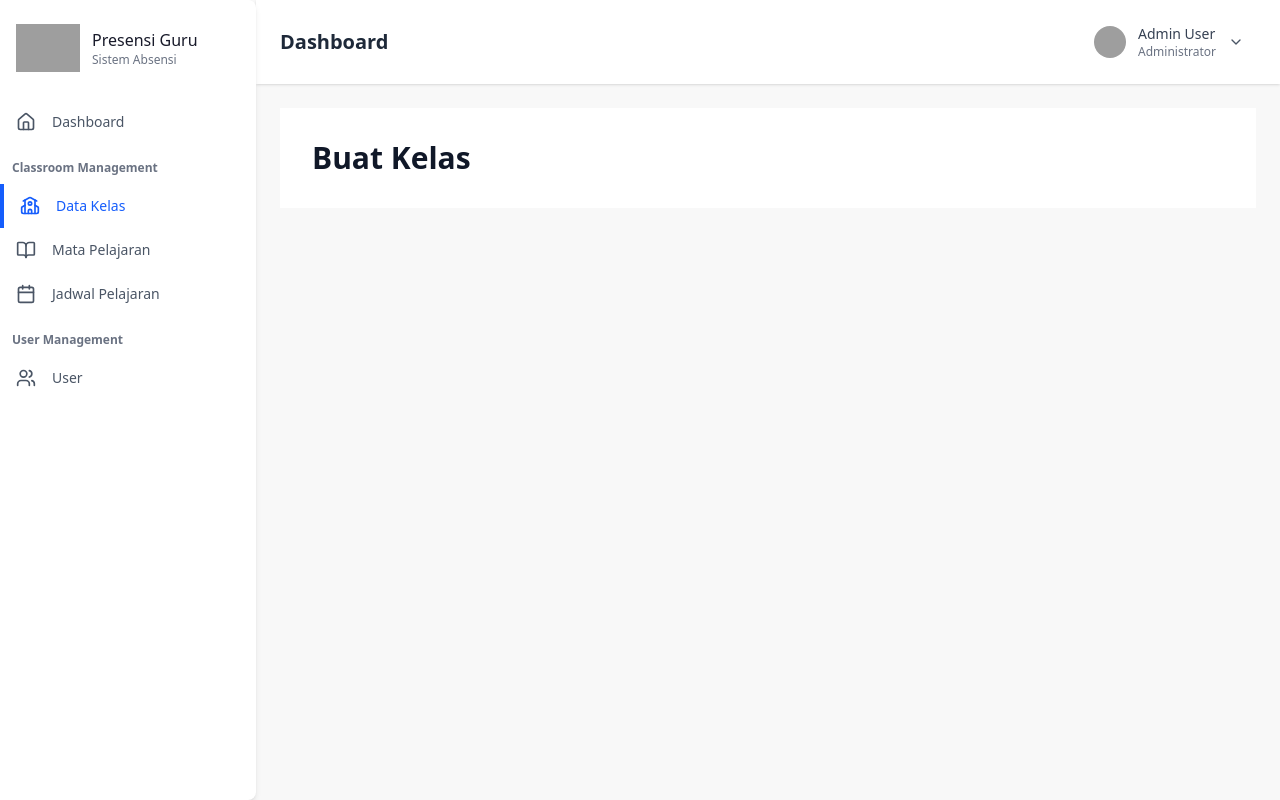
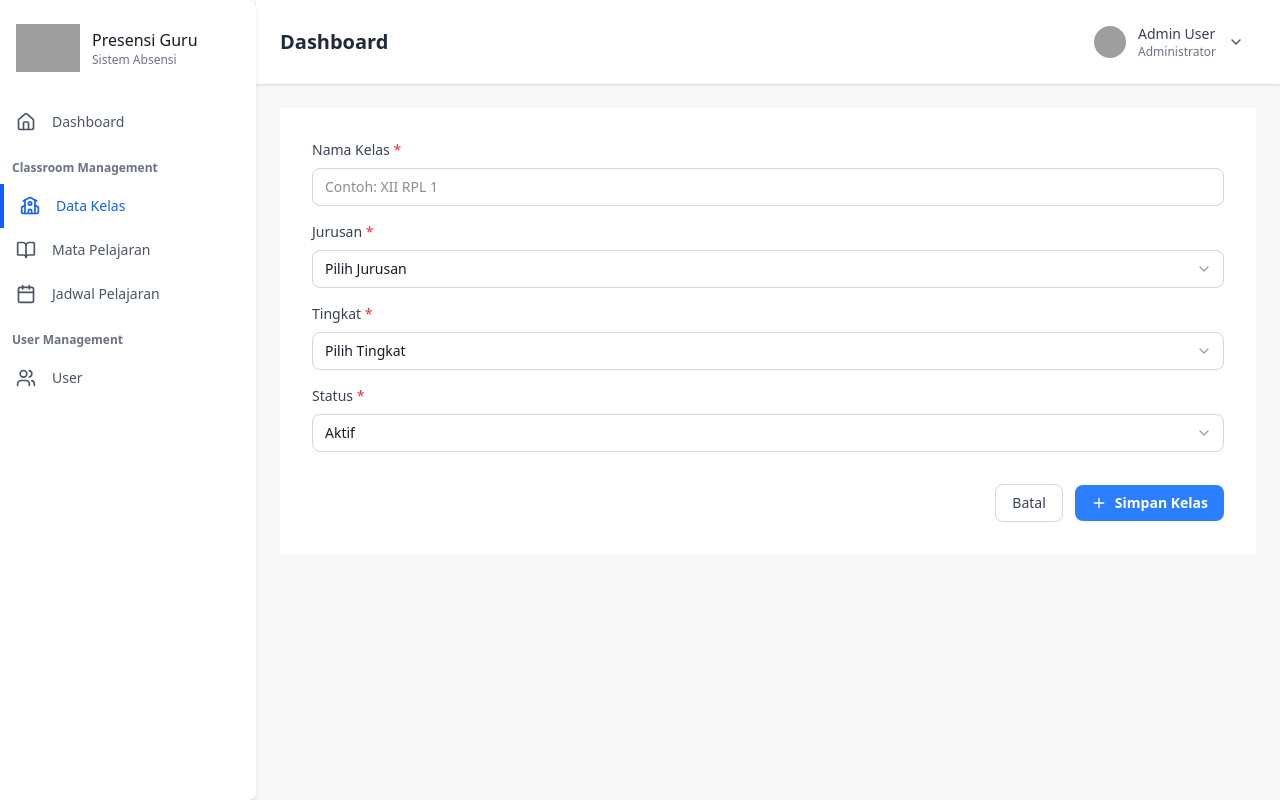
Before and after one commit to nesyaalviani/landing-presensi-guru, a Nuxt app: page /classroom/create in a window 1280 px wide. Built offline with nearby package versions, Linux system fonts and the light colour scheme; grey boxes are pictures that could not be loaded.

Commit message:
add classroom form for example

```diff
--- a/app/components/ClassroomForm.vue
+++ b/app/components/ClassroomForm.vue
@@ -1,5 +1,95 @@
 <template>
     <section class="px-4 sm:px-6 lg:px-8 py-8 bg-white">
-        <h1 class="text-3xl font-bold text-gray-900">Buat Kelas</h1>
+        <form @submit.prevent="handleSubmit" class="space-y-4">
+            <!-- Nama Kelas -->
+            <div>
+                <label for="nama-kelas" class="block text-sm font-medium text-gray-700 mb-2">
+                    Nama Kelas <span class="text-red-500">*</span>
+                </label>
+                <input id="nama-kelas" v-model="formData.namaKelas" type="text" placeholder="Contoh: XII RPL 1" required
+                    class="w-full px-3 py-2 text-sm border border-gray-300 rounded-lg focus:ring-2 focus:ring-blue-500 focus:border-transparent outline-none" />
+            </div>
+
+            <!-- Jurusan -->
+            <div>
+                <label for="jurusan" class="block text-sm font-medium text-gray-700 mb-2">
+                    Jurusan <span class="text-red-500">*</span>
+                </label>
+                <div class="relative">
+                    <select id="jurusan" v-model="formData.jurusan" required
+                        class="w-full pl-3 pr-10 py-2 text-sm border border-gray-300 rounded-lg focus:ring-2 focus:ring-blue-500 focus:border-transparent outline-none appearance-none bg-white">
+                        <option value="" disabled>Pilih Jurusan</option>
+                        <option value="rpl">Rekayasa Perangkat Lunak</option>
+                        <option value="perhotelan">Perhotelan</option>
+                    </select>
+                    <ChevronDown
+                        class="absolute right-3 top-1/2 transform -translate-y-1/2 h-4 w-4 text-gray-400 pointer-events-none" />
+                </div>
+            </div>
+
+            <!-- Tingkat -->
+            <div>
+                <label for="tingkat" class="block text-sm font-medium text-gray-700 mb-2">
+                    Tingkat <span class="text-red-500">*</span>
+                </label>
+                <div class="relative">
+                    <select id="tingkat" v-model="formData.tingkat" required
+                        class="w-full pl-3 pr-10 py-2 text-sm border border-gray-300 rounded-lg focus:ring-2 focus:ring-blue-500 focus:border-transparent outline-none appearance-none bg-white">
+                        <option value="" disabled>Pilih Tingkat</option>
+                        <option value="X">X</option>
+                        <option value="XI">XI</option>
+                        <option value="XII">XII</option>
+                    </select>
+                    <ChevronDown
+                        class="absolute right-3 top-1/2 transform -translate-y-1/2 h-4 w-4 text-gray-400 pointer-events-none" />
+                </div>
+            </div>
+
+            <!-- Status -->
+            <div>
+                <label for="status" class="block text-sm font-medium text-gray-700 mb-2">
+                    Status <span class="text-red-500">*</span>
+                </label>
+                <div class="relative">
+                    <select id="status" v-model="formData.status" required
+                        class="w-full pl-3 pr-10 py-2 text-sm border border-gray-300 rounded-lg focus:ring-2 focus:ring-blue-500 focus:border-transparent outline-none appearance-none bg-white">
+                        <option value="" disabled>Pilih Status</option>
+                        <option value="aktif">Aktif</option>
+                        <option value="nonaktif">Non-Aktif</option>
+                    </select>
+                    <ChevronDown
+                        class="absolute right-3 top-1/2 transform -translate-y-1/2 h-4 w-4 text-gray-400 pointer-events-none" />
+                </div>
+            </div>
+
+            <!-- Action Buttons -->
+            <div class="flex items-center justify-end gap-3 pt-4">
+                <NuxtLink to="/classroom"
+                    class="px-4 py-2 text-sm font-medium text-gray-700 bg-white border border-gray-300 rounded-lg hover:bg-gray-50 focus:outline-none focus:ring-2 focus:ring-offset-2 focus:ring-blue-500 transition-colors">
+                    Batal
+                </NuxtLink>
+                <button type="submit"
+                    class="flex items-center gap-2 px-4 py-2 text-sm font-semibold text-white bg-blue-500 rounded-lg hover:bg-blue-600 focus:outline-none focus:ring-2 focus:ring-offset-2 focus:ring-blue-500 transition-colors">
+                    <Plus class="h-4 w-4" />
+                    Simpan Kelas
+                </button>
+            </div>
+        </form>
     </section>
 </template>
+
+<script setup>
+import { ref } from 'vue'
+import { ChevronDown, Plus } from 'lucide-vue-next'
+
+const formData = ref({
+    namaKelas: '',
+    jurusan: '',
+    tingkat: '',
+    status: 'aktif'
+})
+
+const handleSubmit = () => {
+    console.log('Form submitted:', formData.value)
+}
+</script>
```
